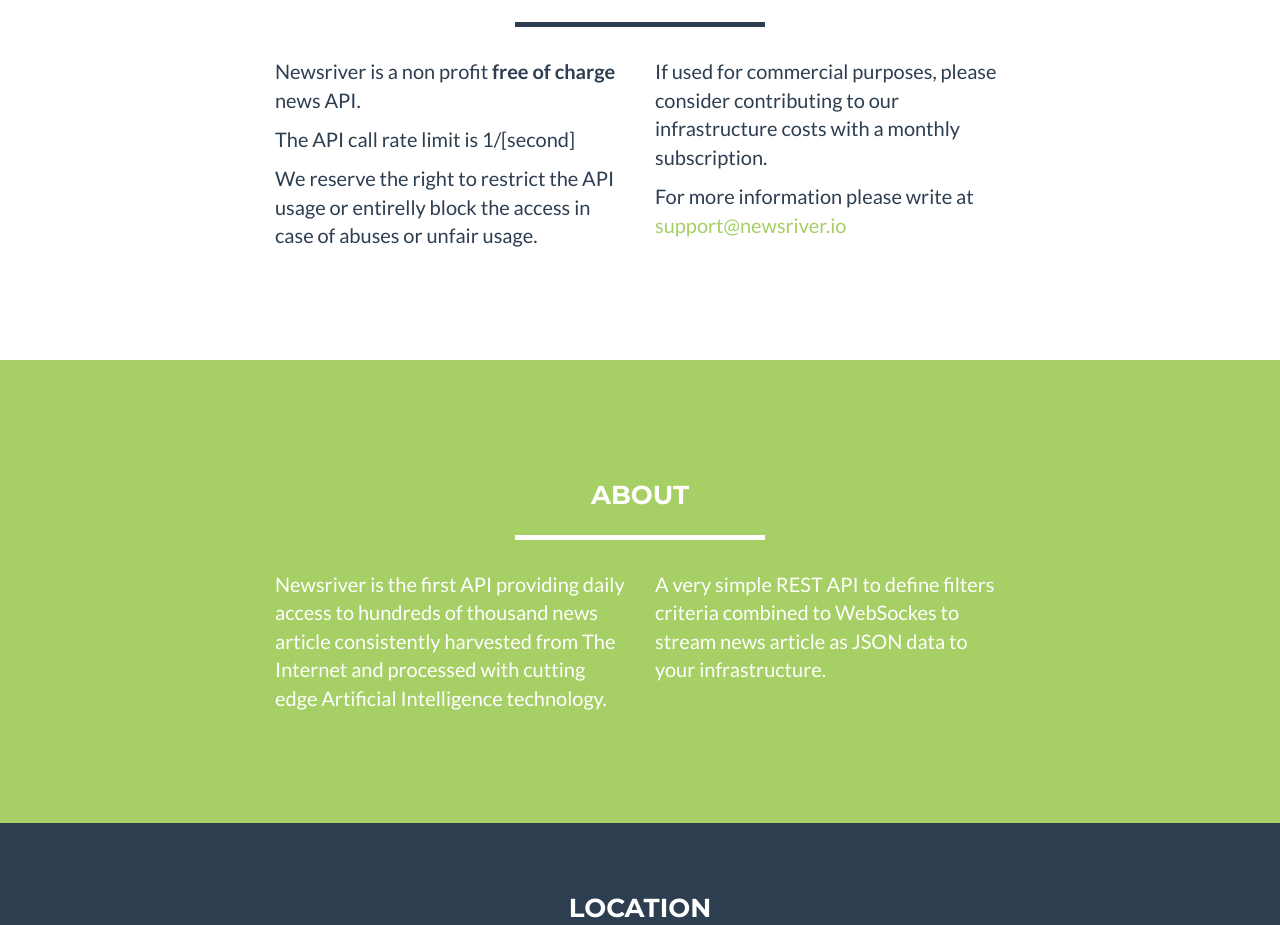
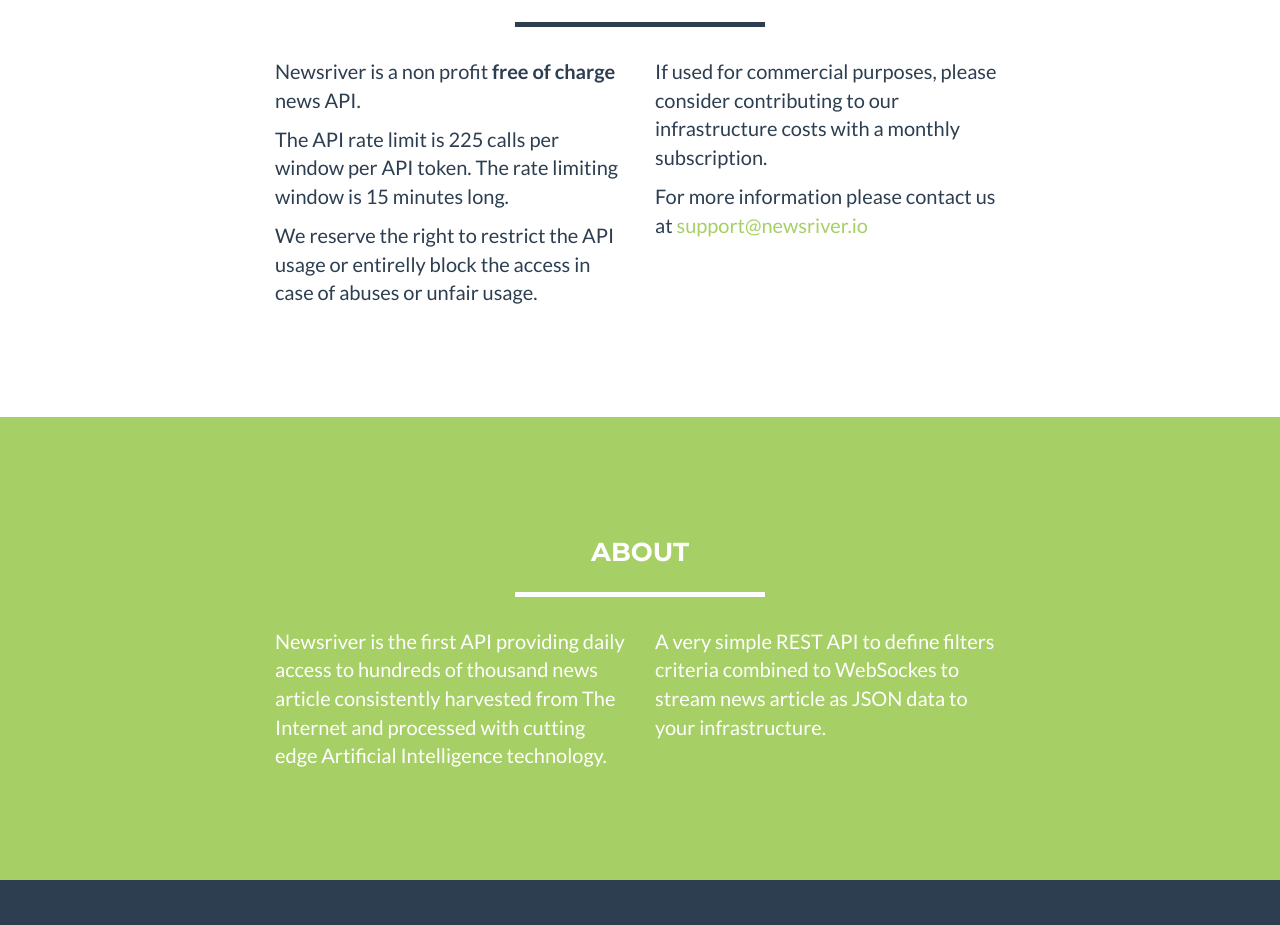
Before and after one commit to newsriver/Newsriver-website, a plain HTML site: page public-html/index.html in a window 1280 px wide. Shown: the part 2487-3412 px from the top of the page. Drawn offline with nearby package versions, Linux system fonts and the light colour scheme; some packages are replaced by stand-ins of ours; a script that the page names is missing.

Commit message:
new rate limit text

```diff
--- a/public-html/index.html
+++ b/public-html/index.html
@@ -613,12 +613,12 @@
       <div class="row ">
         <div class="col-lg-4 col-lg-offset-2 ">
           <p>Newsriver is a non profit <b>free of charge</b> news API.</p>
-          <p>The API call rate limit is 1/[second]</p>
+          <p>The API rate limit is 225 calls per window per API token. The rate limiting window is 15 minutes long.</p>
           <p>We reserve the right to restrict the API usage or entirelly block the access in case of abuses or unfair usage.</p>
         </div>
         <div class="col-lg-4 ">
           <p>If used for commercial purposes, please consider contributing to our infrastructure costs with a monthly subscription.</p>
-          <p>For more information please write at <a href="mailto:support@newsriver.io">support@newsriver.io</a></p>
+          <p>For more information please contact us at <a href="mailto:support@newsriver.io">support@newsriver.io</a></p>
         </div>
       </div>
     </div>
```
